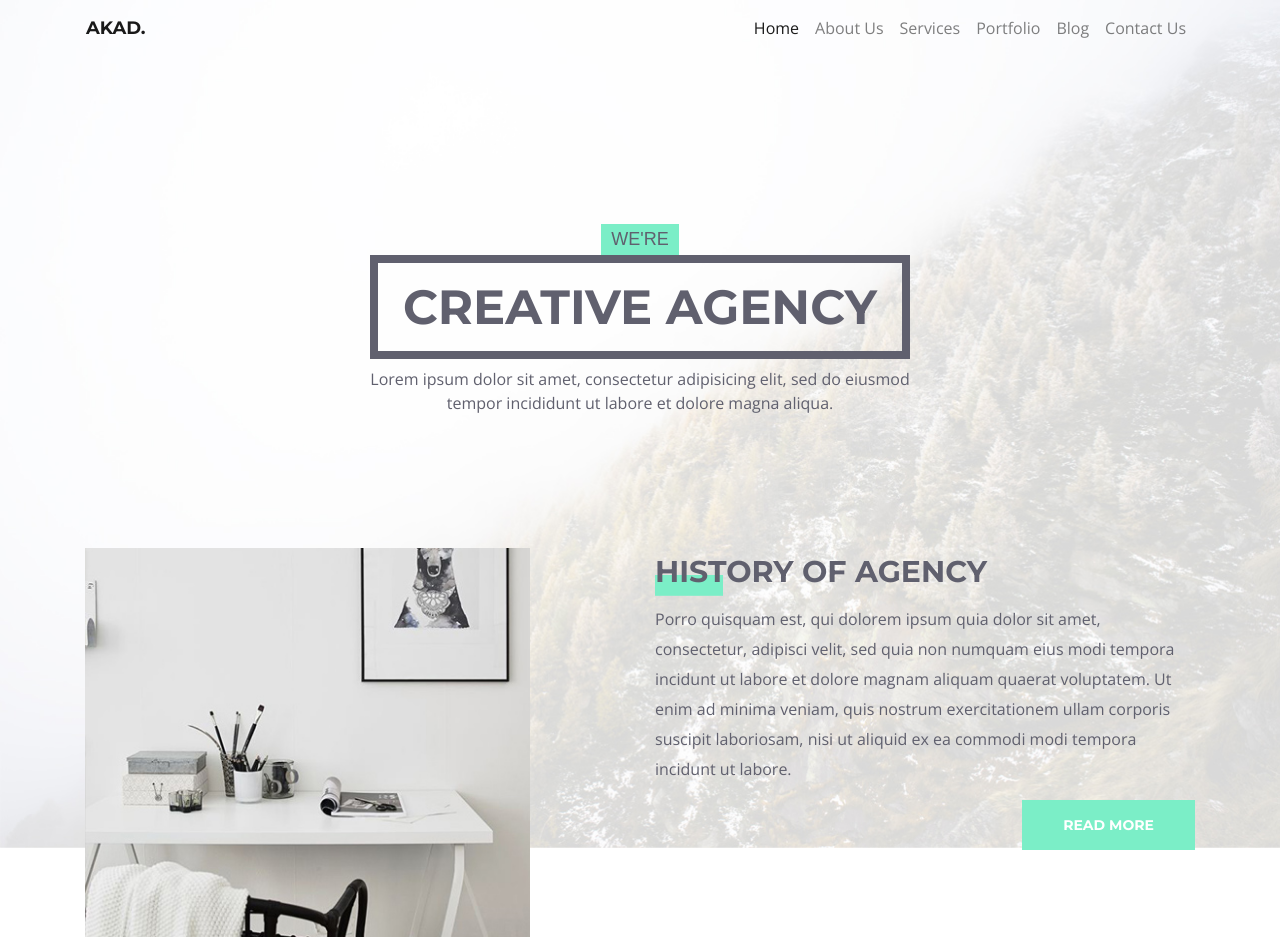
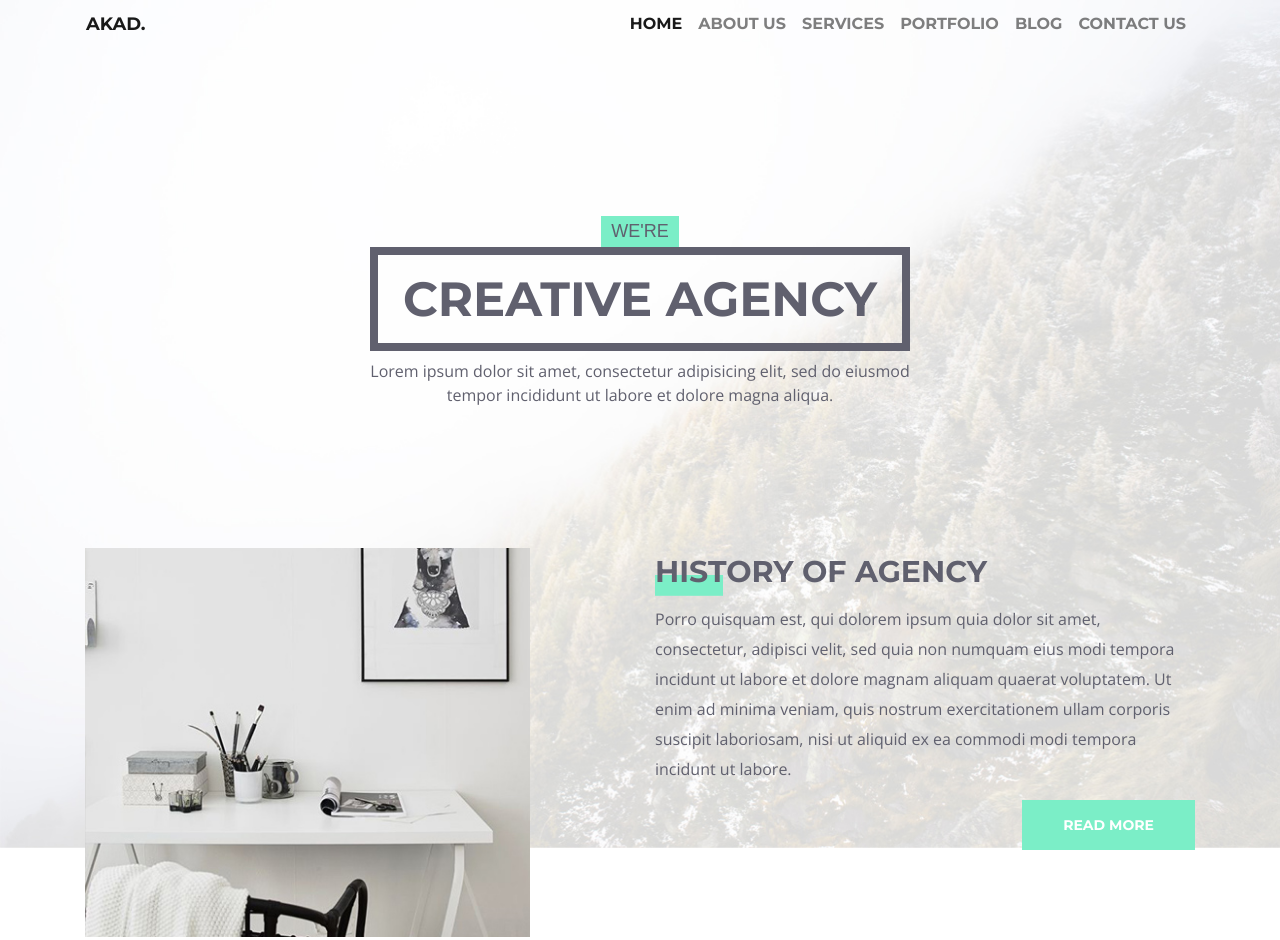
Before and after one commit to murzich/bs-akad, a website: page src/pug/index.pug in a window 1280 px wide. Shown: the top 940 px of the page. Drawn offline with nearby package versions, Linux system fonts and the light colour scheme; files that its build step writes are made by us from their sources; files whose address does not match are found by name.

Commit message:
menu fix

```diff
--- a/src/style/partials/_app.scss
+++ b/src/style/partials/_app.scss
@@ -138,11 +138,14 @@ body {
     }
 }
 .menu-drop {
-    @media all and (max-height: 48rem) {
+    font: 1rem/1 'Montserrat', Helvetica, Roboto, Arial, sans-serif;
+    text-transform: uppercase;
+    @media screen and (max-width: 47.95rem) {
         position: absolute;
         background-color: rgba(255, 255, 255, 0.5);
         right: 15px;
         padding: 15px;
+        padding-left: 2rem;
         z-index: 2;
     }
 }
```
